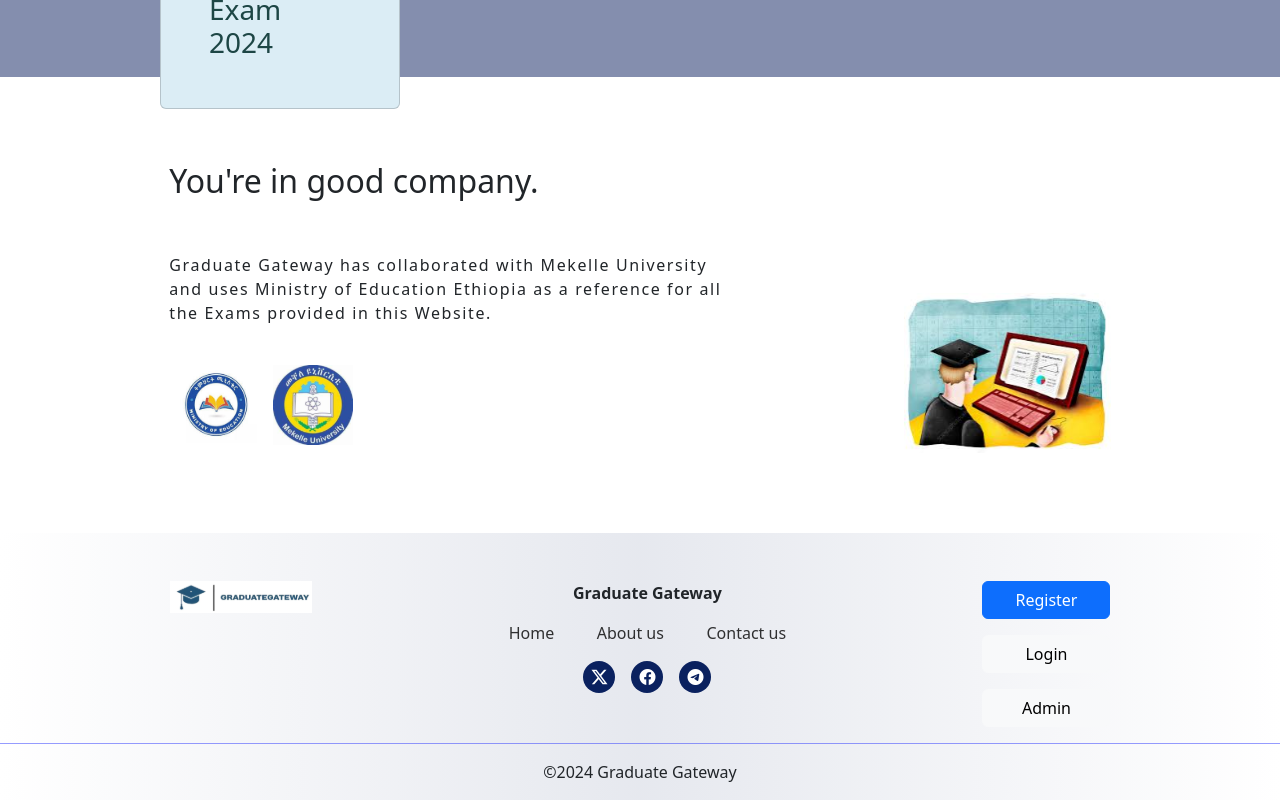
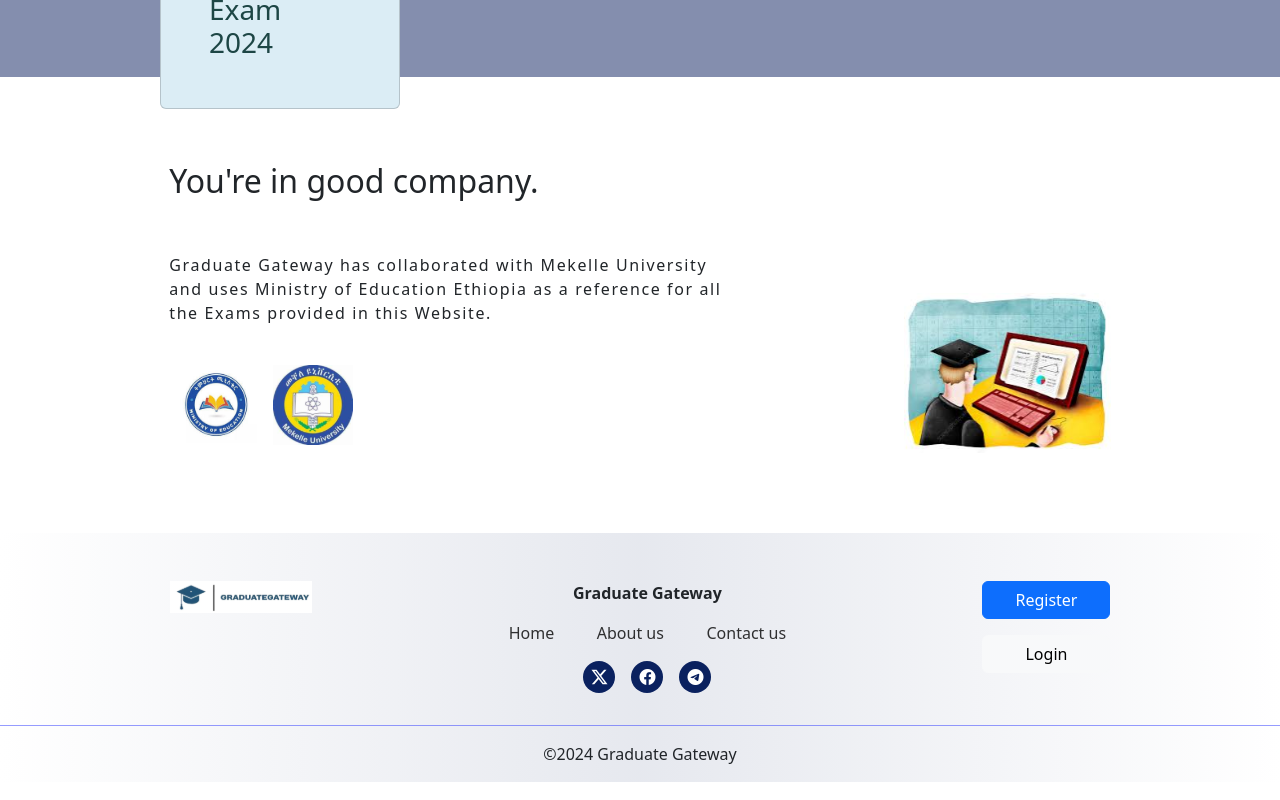
Before and after one commit to FitsumMehari/semesterProjectNew, an Angular app in the folder app/exitExam/: page /user/home in a window 1280 px wide. Shown: the part 859-1659 px from the top of the page. Built offline with nearby package versions, Linux system fonts and the light colour scheme.

Commit message:
remove admin button from footer

```diff
--- a/app/exitExam/src/app/user/pages/about-us/about-us.component.css
+++ b/app/exitExam/src/app/user/pages/about-us/about-us.component.css
@@ -245,6 +245,7 @@
 }
 
 footer .copyright {
+    margin-top: 2rem;
     padding-top: 1rem;
     text-align: center;
     border-top: .1rem solid rgba(47, 58, 255, 0.5);
--- a/app/exitExam/src/app/user/pages/about-us/about-us.component.html
+++ b/app/exitExam/src/app/user/pages/about-us/about-us.component.html
@@ -97,7 +97,6 @@
             <div class="footer-buttons">
                 <button class="btn btn-primary">Register</button>
                 <button class="btn btn-light">Login</button>
-                <button class="btn btn-light">Admin</button>
             </div>
         </div>
         <p class="copyright">&copy;2024 Graduate Gateway</p>
--- a/app/exitExam/src/app/user/pages/contact-us/contact-us.component.css
+++ b/app/exitExam/src/app/user/pages/contact-us/contact-us.component.css
@@ -115,6 +115,7 @@
 }
 
 footer .copyright {
+    margin-top: 2rem;
     padding-top: 1rem;
     text-align: center;
     border-top: .1rem solid rgba(47, 58, 255, 0.5);
--- a/app/exitExam/src/app/user/pages/contact-us/contact-us.component.html
+++ b/app/exitExam/src/app/user/pages/contact-us/contact-us.component.html
@@ -58,7 +58,6 @@
             <div class="footer-buttons">
                 <button class="btn btn-primary">Register</button>
                 <button class="btn btn-light">Login</button>
-                <button class="btn btn-light">Admin</button>
             </div>
         </div>
         <p class="copyright">&copy;2024 Graduate Gateway</p>
--- a/app/exitExam/src/app/user/pages/home/home.component.css
+++ b/app/exitExam/src/app/user/pages/home/home.component.css
@@ -215,6 +215,7 @@
 }
 
 footer .copyright {
+    margin-top: 2rem;
     padding-top: 1rem;
     text-align: center;
     border-top: .1rem solid rgba(47, 58, 255, 0.5);
--- a/app/exitExam/src/app/user/pages/home/home.component.html
+++ b/app/exitExam/src/app/user/pages/home/home.component.html
@@ -84,7 +84,6 @@
             <div class="footer-buttons">
                 <button class="btn btn-primary">Register</button>
                 <button class="btn btn-light">Login</button>
-                <button class="btn btn-light">Admin</button>
             </div>
         </div>
         <p class="copyright">&copy;2024 Graduate Gateway</p>
```
